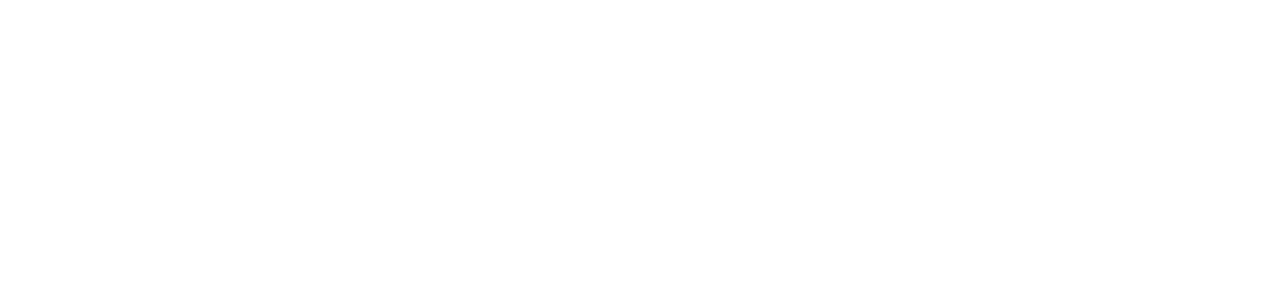
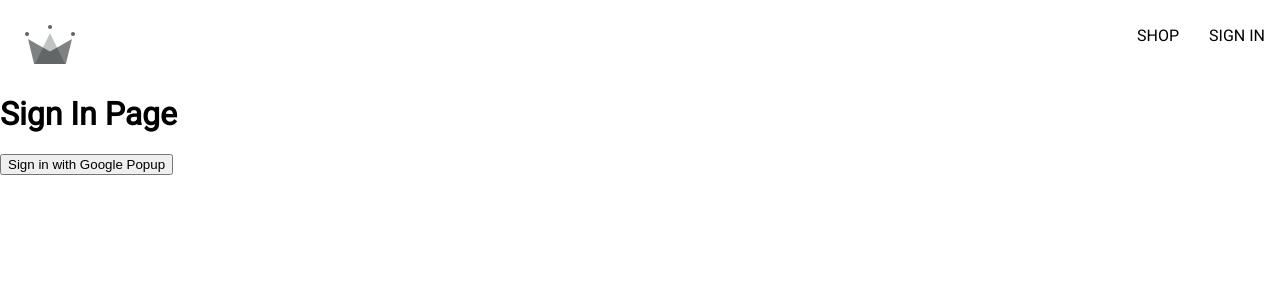
Before and after one commit to JimHui12/crown-clothes, a React (Create React App) app: page /sign-in in a window 1280 px wide. Before the commit this address had no page. Shown: the top 300 px of the page. Built offline with nearby package versions, Linux system fonts and the light colour scheme.

Commit message:
update routes, category-item, sign-in and firebase setup

```diff
--- a/package.json
+++ b/package.json
@@ -6,6 +6,7 @@
     "@testing-library/jest-dom": "^5.16.5",
     "@testing-library/react": "^13.4.0",
     "@testing-library/user-event": "^13.5.0",
+    "firebase": "^9.14.0",
     "react": "^18.2.0",
     "react-dom": "^18.2.0",
     "react-router-dom": "^6.4.3",
--- a/src/App.js
+++ b/src/App.js
@@ -1,6 +1,8 @@
+import React from 'react'
 import { Routes, Route } from "react-router-dom";
 import Navigation from "./routes/navigation/navigation.component";
 import Home from "./routes/home/home.component";
+import SignIn from "./routes/sign-in/sign-in.component";
 
 const Shop = () => {
   return <h1>shop page</h1>
@@ -12,6 +14,7 @@
       <Route path="/" element={<Navigation />}>
         <Route index element={<Home />} />
         <Route path='shop' element={<Shop />} />
+        <Route path='sign-in' element={<SignIn />} />
       </Route>
     </Routes>
   );
--- a/src/components/category-item/category-item.component.jsx
+++ b/src/components/category-item/category-item.component.jsx
@@ -1,3 +1,4 @@
+import React from 'react'
 import './category-item.styles.scss'
 
 const CategoryItem = ({ category }) => {
--- a/src/routes/navigation/navigation.component.jsx
+++ b/src/routes/navigation/navigation.component.jsx
@@ -1,3 +1,4 @@
+import React from 'react'
 import { Fragment } from "react";
 import { Outlet, Link } from "react-router-dom";
 
@@ -16,6 +17,9 @@
                     <Link className="nav-link" to='/shop'>
                         SHOP
                     </Link>
+                    <Link className="nav-link" to='/sign-in'>
+                        SIGN IN
+                    </Link>
                 </div>
             </div>
             <Outlet />
--- /dev/null
+++ b/src/routes/sign-in/sign-in.component.jsx
@@ -0,0 +1,20 @@
+import { signInWithGooglePopup } from '../../utils/firebase/fireabse.utils'
+import React from 'react'
+const SignIn = () => {
+    const logGoogleUser = async () => {
+        const response = await signInWithGooglePopup();
+        console.log(response)
+    }
+    return (
+        <div>
+            <h1>
+                Sign In Page
+            </h1>
+            <button onClick={logGoogleUser}>
+                Sign in with Google Popup
+            </button>
+        </div>
+    )
+}
+
+export default SignIn
--- /dev/null
+++ b/src/utils/firebase/fireabse.utils.js
@@ -0,0 +1,29 @@
+import { initializeApp } from "firebase/app";
+
+import {
+  getAuth,
+  signInWithRedirect,
+  signInWithPopup,
+  GoogleAuthProvider,
+} from "firebase/auth";
+
+const firebaseConfig = {
+  apiKey: "AIzaSyBcmB1Mfsi8zP6BqhNy_Z8JzW7i37Pgl24",
+  authDomain: "crown-clothing-db-41d6f.firebaseapp.com",
+  projectId: "crown-clothing-db-41d6f",
+  storageBucket: "crown-clothing-db-41d6f.appspot.com",
+  messagingSenderId: "648506456979",
+  appId: "1:648506456979:web:df341b343fa29d80bf8666",
+};
+
+// Initialize Firebase
+const firebaseApp = initializeApp(firebaseConfig);
+
+const provider = new GoogleAuthProvider(); // a class from firebase
+
+provider.setCustomParameters({
+    prompt: "select_account"
+});
+
+export const auth = getAuth();
+export const signInWithGooglePopup = () => signInWithPopup(auth, provider)
--- /dev/null
+++ b/tsconfig.json
@@ -0,0 +1,5 @@
+{
+    "compilerOptions": {
+      "jsx": "react-jsx"
+    },
+  }
```
Also changed, not shown: 1 other file (tests, documents, lock files or other folders).
